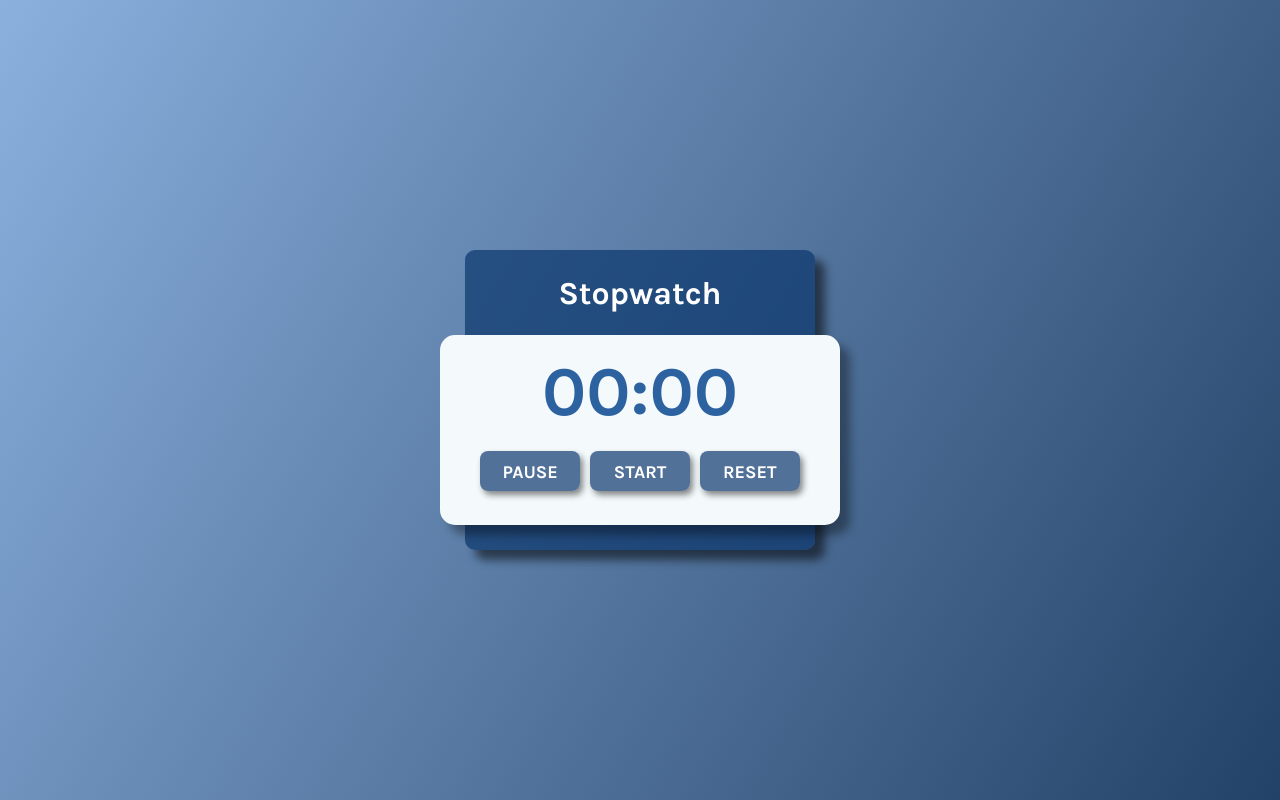
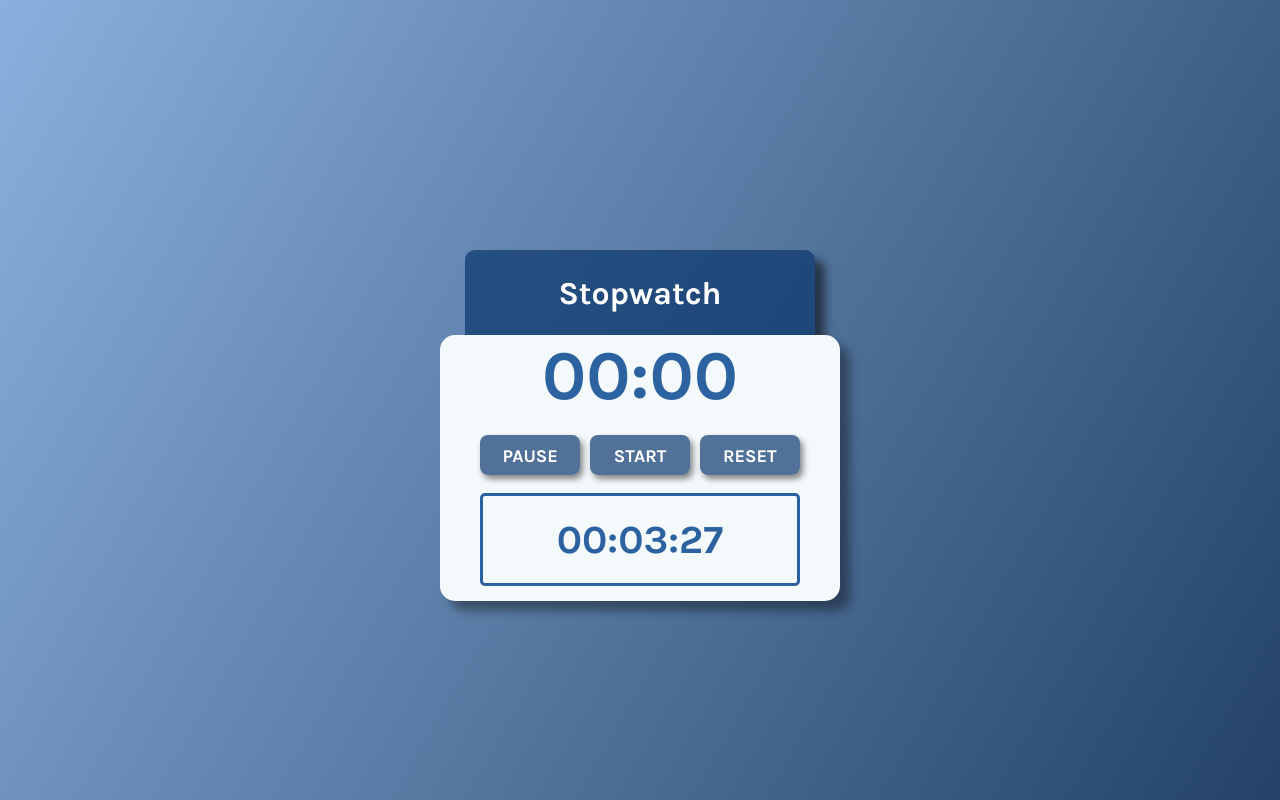
Before and after one commit to edgardjustino/stopwatch, a plain HTML site: page index.html in a window 1280 px wide. Drawn offline with Linux system fonts and the light colour scheme.

Commit message:
Adding laps styles

```diff
--- a/index.html
+++ b/index.html
@@ -20,6 +20,9 @@
                     <button id="start">start</button>
                     <button id="reset">reset</button>
             </div>
+            <div class="lap-area">
+                <h2>00:03:27</h2>
+            </div>
         </div>
 
 
--- a/styles.css
+++ b/styles.css
@@ -51,7 +51,7 @@ p{
 .timer-area {
     background: rgb(244, 250, 252);
     width: 400px;
-    height: 190px;
+    min-height: 190px;
     display: flex;
     align-items: center;
     justify-content: center;
@@ -78,3 +78,18 @@ button {
     background: rgba(9, 53, 108, 0.69);
     cursor: pointer;
 }
+
+.lap-area {
+    border-radius: 5px;
+    border: rgba(14, 74, 147, 0.867) 3px solid;
+    width: 80%;
+    margin-bottom: 15px;
+}
+
+h2 {
+    color: rgba(14, 74, 147, 0.867);
+    padding: 5px;
+    margin: 15px;
+    text-align: center;
+    font-size: 40px;
+}
```
